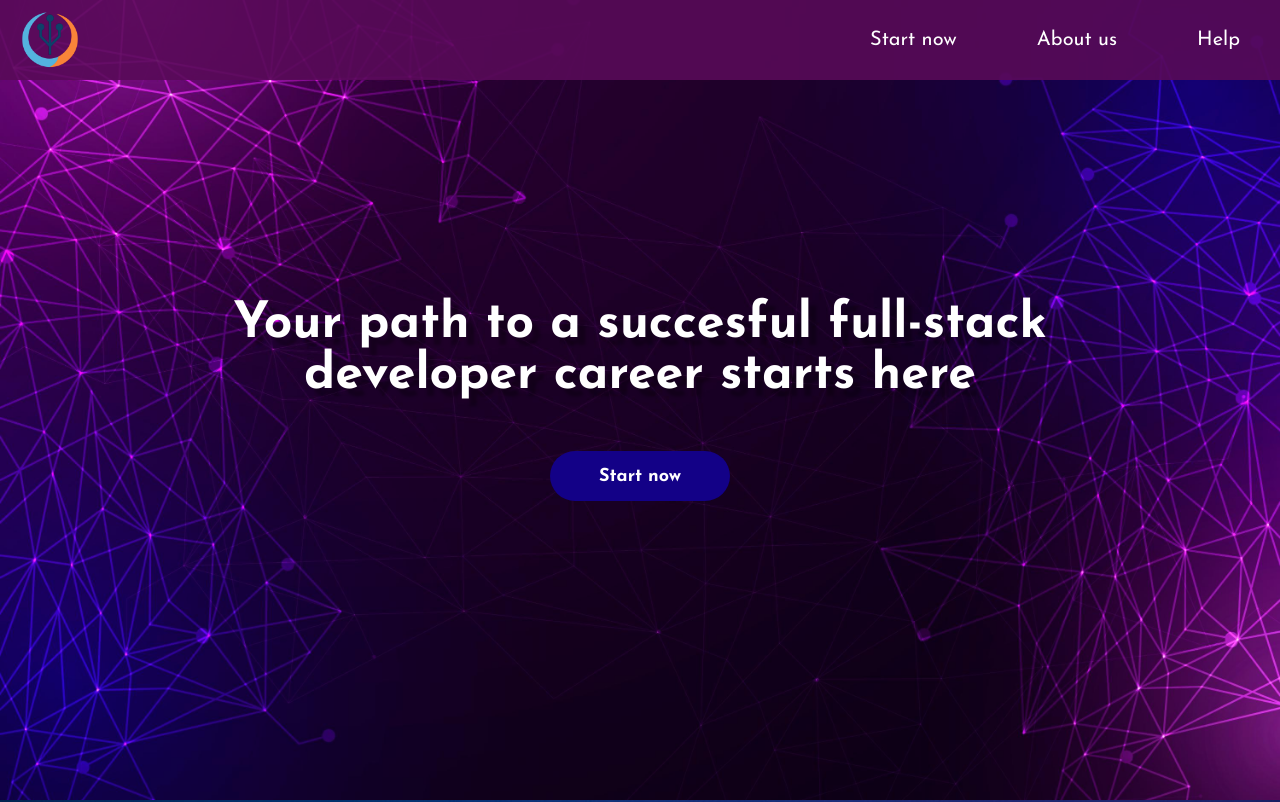
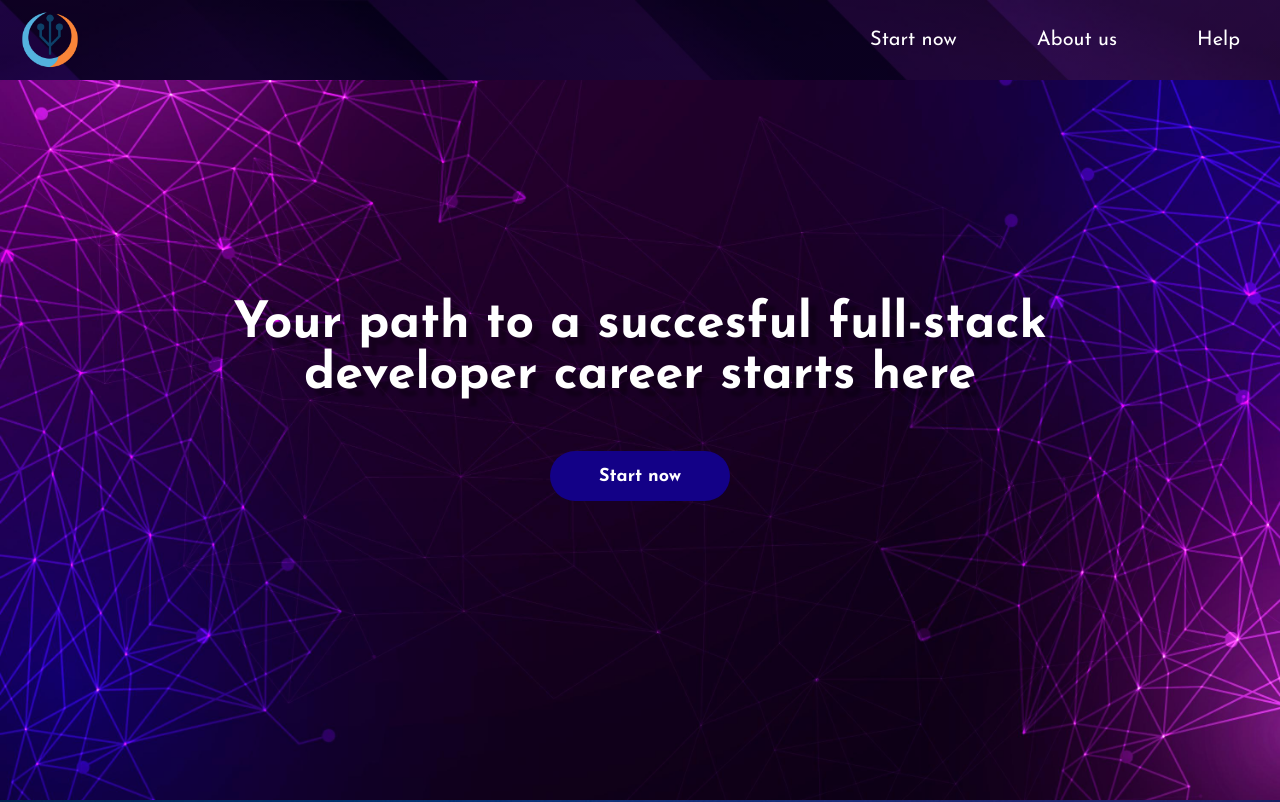
Before and after one commit to danigdd/landing-page-top, a plain HTML site: page index.html in a window 1280 px wide. Shown: the top 802 px of the page. Drawn offline with Linux system fonts and the light colour scheme.

Commit message:
Changed navbar bg

```diff
--- a/styles/navbar-styles.css
+++ b/styles/navbar-styles.css
@@ -3,7 +3,8 @@
     top:0;
     height: 80px;
     width: 100%;
-    background-color: rgba(88, 11, 88, 0.9);
+    background-image: linear-gradient(rgba(0, 0, 0, 0.5), rgba(0, 0, 0, 0.5)), url(../images/background-imgs/navbar.jpg);
+    background-size: cover;
     display: flex;
     flex-direction: row;
     justify-content: space-between;
```
Also changed, not shown: images/background-imgs/navbar.jpg (added).
